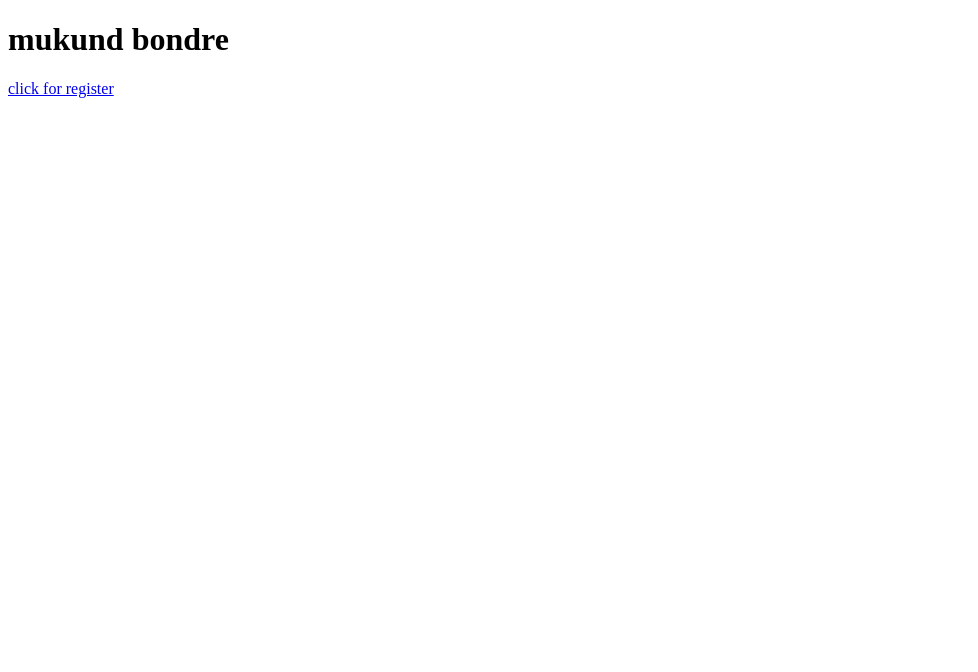
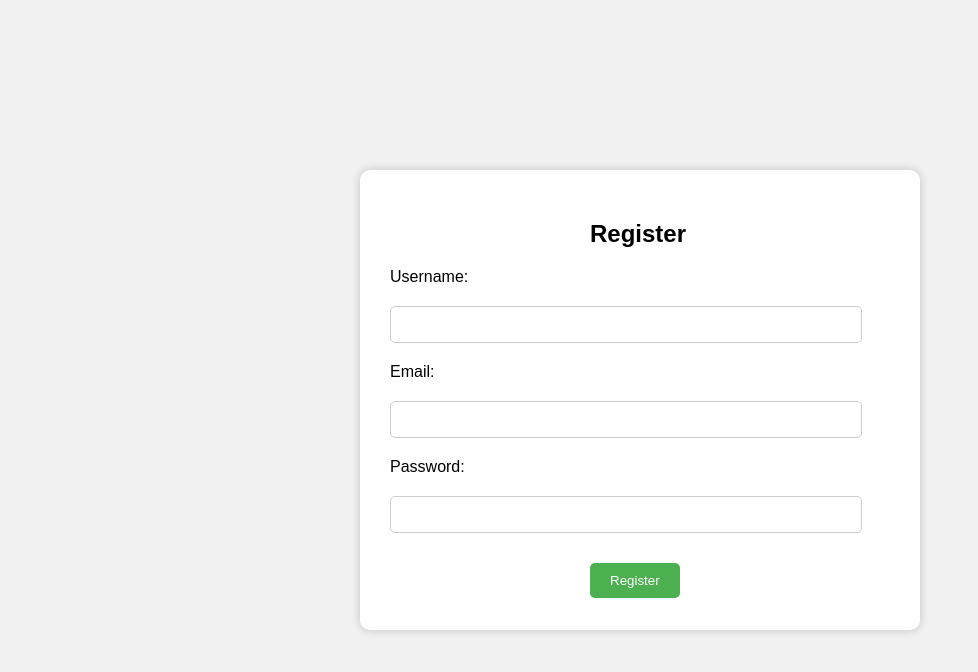
Before and after one commit to mukundbondre/CRUD, a PHP site: page /my_programs/ in a window 1280 px wide. Shown: the top 672 px of the page, without its empty margins (0-978 px from the left). Run offline with PHP 8.4, Linux system fonts and the light colour scheme.

Commit message:
Update index.php new page same as register

```diff
--- a/index.php
+++ b/index.php
@@ -1,14 +1,28 @@
 <!DOCTYPE html>
-<html lang="en">
+<html>
 <head>
     <meta charset="UTF-8">
-    <meta name="viewport" content="width=device-width, initial-scale=1.0">
-    <title>Document</title>
+    <title>Registration Page</title>
+    <link rel="stylesheet" href="register.css">
 </head>
 <body>
-    <div id="container">
-        <h1>mukund bondre</h1>
-        <a href="register.php">click for register</a>
+    <div class="container">
+        <h2 style="margin-left: 40%;">Register</h2>
+        <form action="createDatabase.php" method="POST" id="registration-form" >
+            <div class="form-group">
+                <label for="username">Username:</label>
+                <input type="text" id="username" name="username" required>
+            </div>
+            <div class="form-group">
+                <label for="email">Email:</label>
+                <input type="email" id="email" name="email" required>
+            </div>
+            <div class="form-group">
+                <label for="password">Password:</label>
+                <input type="password" id="password" name="password" required>
+            </div>
+            <button type="submit" class="btn">Register</button>
+        </form>
     </div>
 </body>
 </html>
```
